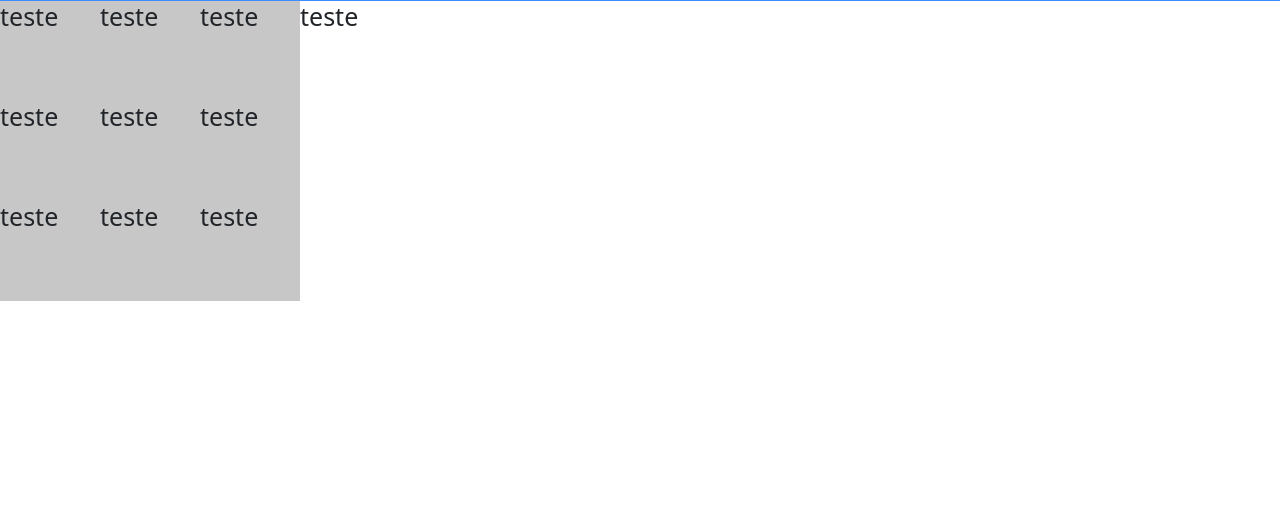
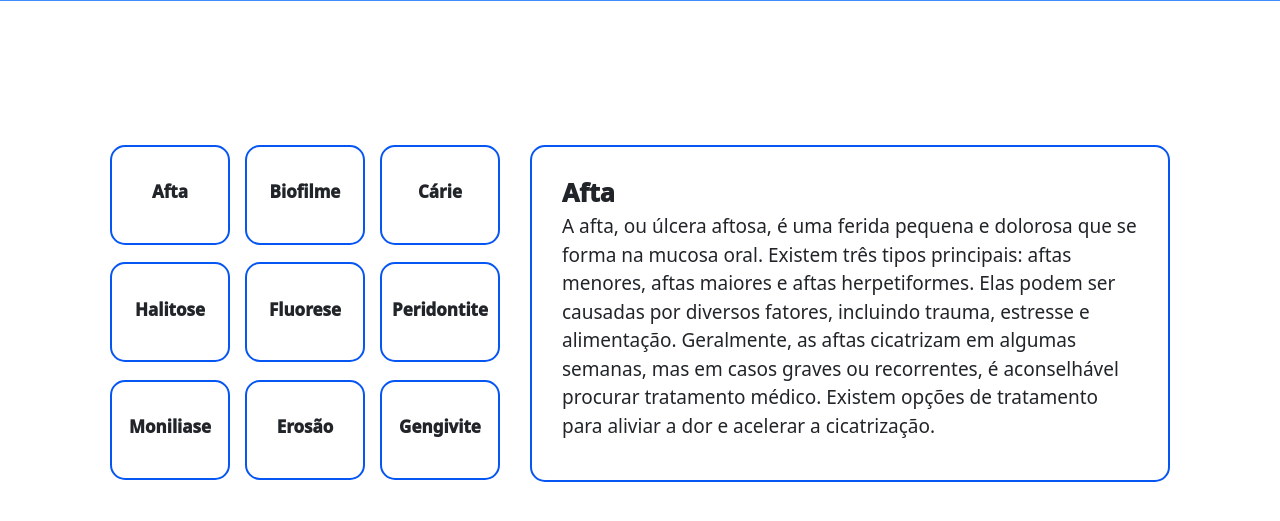
Before and after one commit to gustavorods/2023_odonto_kids, a PHP site: page /assets/pages/servicos.html in a window 1280 px wide. Shown: the part 64-585 px from the top of the page. Run offline with PHP 8.4, Linux system fonts and the light colour scheme.

Commit message:
terminando estilo e estrutura

```diff
--- a/assets/css/servicos.css
+++ b/assets/css/servicos.css
@@ -127,17 +127,62 @@ div.container-fluid {
     color:#363846;
 }
 
+
+/* Servicos */
+
+.servicos_section{
+    display: flex;
+    justify-content: center;
+    padding-top: 18vh;
+}
+
 .servicos{
     display: flex;
+    justify-content: center;
 }
 
 .cards{
     display: grid;
     grid-template-columns: 1fr 1fr 1fr;
+    gap: 1.5rem;
+    margin-right: 30px;
 }
 
 .cardInside{
-    background-color: #c7c7c7;
-    width: 100px;
+    background-color: white;
+    width: 120px;
     height: 100px;
+    display: flex;
+    justify-content: center;
+    align-items: center;
+    border: 2px solid #0656F3;
+    border-radius: 15px;
+    cursor: pointer;
+    transition-duration: 0.1s;
 }
+
+.cardInside:hover{
+    border: 3px solid #0e47b9;
+    transform:translateY(-3px);
+}
+
+.cardInside h1{
+    font-size: 1.7rem;
+    font-weight: 1000;
+}
+
+.cardDescription{
+    background-color:white;
+    width: 50vw;
+    border: 2px solid #0656F3;
+    border-radius: 15px;
+    padding: 30px;
+}
+
+.cardDescription h1{
+    font-weight: 1000;
+}
+
+.cardDescription p{
+    font-size: 19px;
+}
--- a/assets/pages/servicos.html
+++ b/assets/pages/servicos.html
@@ -61,39 +61,44 @@
 
     <!-- Servicos -->
 
+    <section class="servicos_section">
         <div class="servicos">
             <div class="cards">
                 <div class="cardInside">
-                <h1>teste</h1>
+                    <div class="tituloCard">
+                        <h1>Afta</h1>
+                    </div>
                 </div>
                 <div class="cardInside">
-                <h1>teste</h1>
+                    <h1>Biofilme</h1>
                 </div>
                 <div class="cardInside">
-                <h1>teste</h1>
+                    <h1>Cárie</h1>
                 </div>
                 <div class="cardInside">
-                <h1>teste</h1>
+                    <h1>Halitose</h1>
                 </div>
                 <div class="cardInside">
-                <h1>teste</h1>
+                    <h1>Fluorese</h1>
                 </div>
                 <div class="cardInside">
-                <h1>teste</h1>
+                    <h1>Peridontite</h1>
                 </div>
                 <div class="cardInside">
-                <h1>teste</h1>
+                    <h1>Moniliase</h1>
                 </div>
                 <div class="cardInside">
-                <h1>teste</h1>
+                    <h1>Erosão</h1>
                 </div>
                 <div class="cardInside">
-                <h1>teste</h1>
+                    <h1>Gengivite</h1>
                 </div>
             </div>
             <div class="cardDescription">
-            <h1>teste</h1>
+                <h1>Afta</h1>
+                <p>A afta, ou úlcera aftosa, é uma ferida pequena e dolorosa que se forma na mucosa oral. Existem três tipos principais: aftas menores, aftas maiores e aftas herpetiformes. Elas podem ser causadas por diversos fatores, incluindo trauma, estresse e alimentação. Geralmente, as aftas cicatrizam em algumas semanas, mas em casos graves ou recorrentes, é aconselhável procurar tratamento médico. Existem opções de tratamento para aliviar a dor e acelerar a cicatrização.</p>
             </div>
         </div>
+    </section>
 </body>
 </html>
--- a/index.html
+++ b/index.html
@@ -22,7 +22,7 @@
                 <hr class="linha">
 
                 <li class="nav-item">
-                    <a class="nav-link active" href="#">Serviços</a>
+                    <a class="nav-link active" href="./assets/pages/servicos.html">Serviços</a>
                 </li>
                 <hr class="linha">
 
```
Lines whose indentation alone changed are shown as unchanged.
